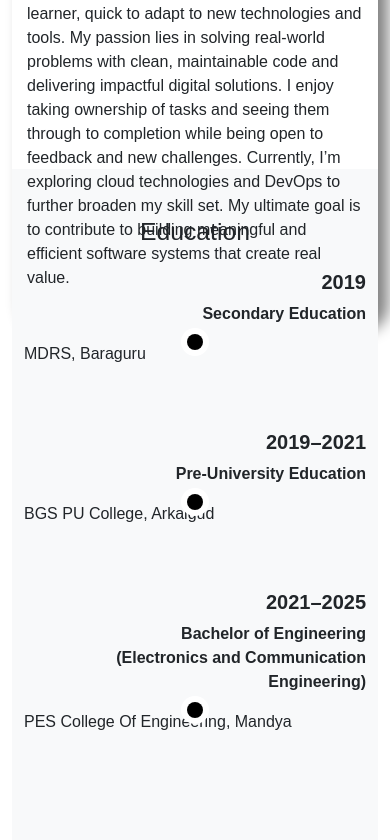
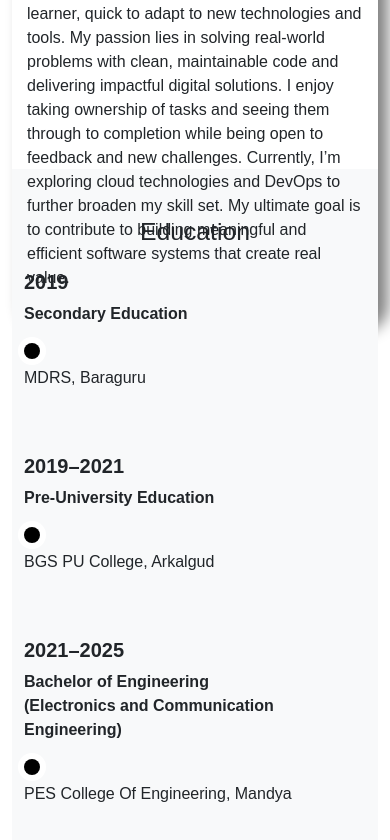
Before and after one commit to SAGAR12-art/Portfolio, a React (Vite) app: page / in a window 390 px wide. Shown: the part 1423-2263 px from the top of the page. Built offline with nearby package versions, Linux system fonts and the light colour scheme.

Commit message:
Changes for Ui in media query

```diff
--- a/src/App.css
+++ b/src/App.css
@@ -55,18 +55,30 @@ section {
   box-shadow: 0 0 0 6px #fff; /* white ring to "cut" the line and make dot sit on it */
 }
 
-/* hide line on small screens (mobile stacked layout) - optional */
-/* @media (max-width: 767.98px) {
-  .timeline-line { display: none !important; }
-  .education-item .dot {
-    /* place dot to the left of content on mobile */
-    /* position: relative;
-    left: auto;
-    top: auto;
-    transform: none;
-    margin-bottom: 12px;
-    box-shadow: none;
+@media (max-width: 767px) {
+  /* Hide the vertical line on mobile */
+  .timeline-line {
+    display: none;
   }
 
-  .education-item .col-md-2 { display: none; } optional: hide the middle column on small screens
-} */
+  /* Make each item stacked neatly */
+  .education-item {
+    text-align: left;
+    margin-bottom: 40px;
+    min-height: auto;
+  }
+
+  /* Center the dot and align with text */
+  .education-item .dot {
+    position: static;
+    display: inline-block;
+    margin-right: 10px;
+    transform: none;
+  }
+
+  /* Adjust the text containers */
+  .education-item .col-md-5,
+  .education-item .col-md-2 {
+    text-align: left !important;
+  }
+}
```
